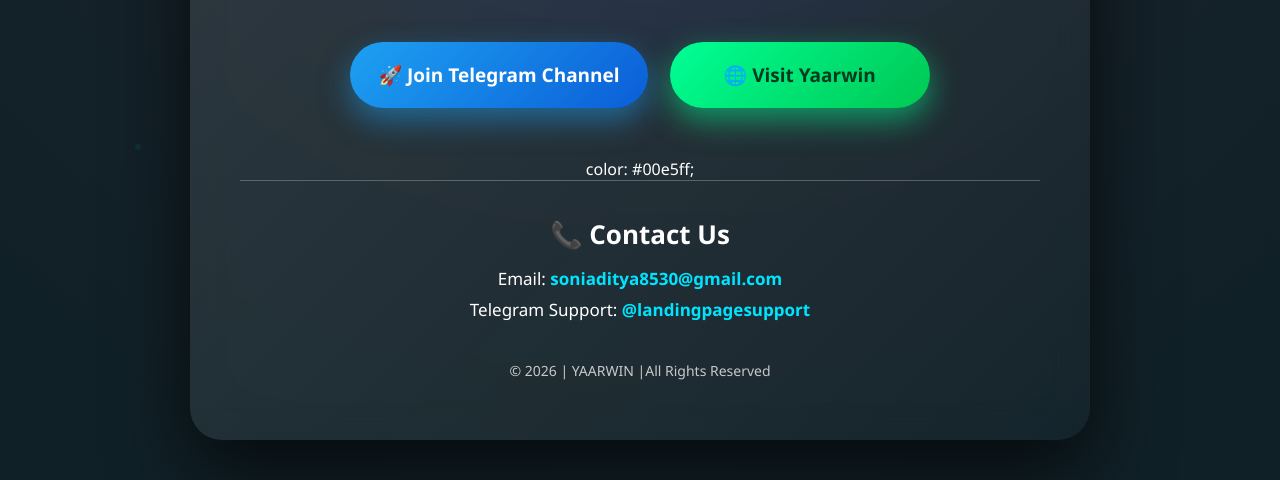
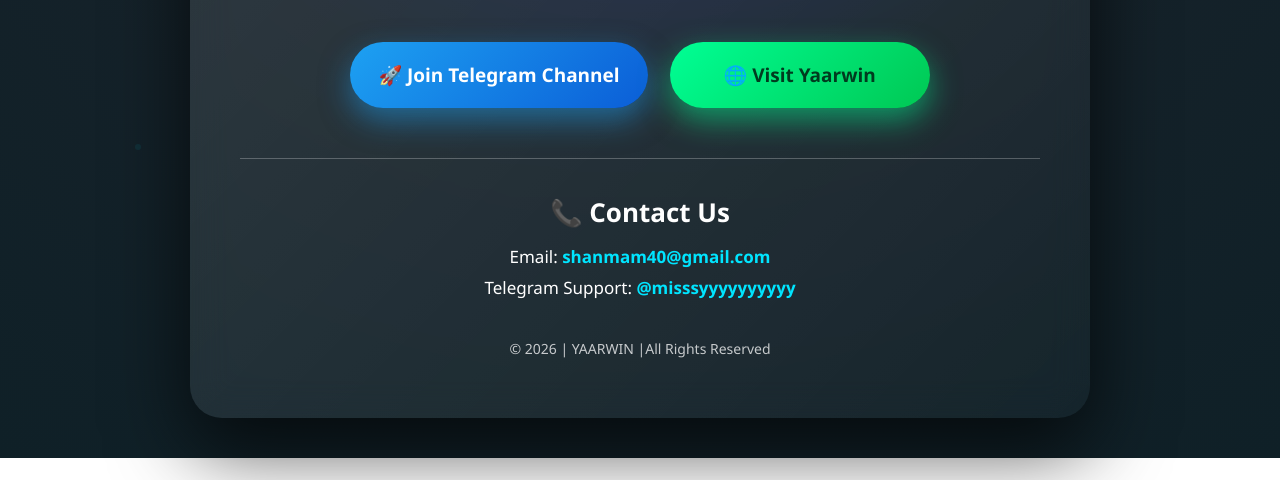
Before and after one commit to landingwingo/officialpage, a plain HTML site: page index.html in a window 1280 px wide. Shown: the part 443-923 px from the top of the page. After the commit the page ends 901 px from the top, so only its background shows below. Drawn offline with Linux system fonts and the light colour scheme.

Commit message:
Update index.html

```diff
--- a/index.html
+++ b/index.html
@@ -235,13 +235,13 @@
       <div class="buttons">
         <a href="https://t.me/+zldUnxXd7rU1ZGVl" target="_blank" class="btn btn-telegram">🚀 Join Telegram Channel</a>
         <a href="https://11yaarwin.com/#/register?invitationCode=65474405791" target="_blank" class="btn btn-website">🌐 Visit Yaarwin</a>
-      </div>color: #00e5ff;
+      </div>
 
       <!-- CONTACT -->
       <div class="contact">
         <h2>📞 Contact Us</h2>
-        <p>Email: <a href="mailto:soniaditya8530@gmail.com">soniaditya8530@gmail.com</a></p>
-        <p>Telegram Support: <a href="https://t.me/landingpagesupport_bot" target="_blank">@landingpagesupport</a></p>
+        <p>Email: <a href="mailto:shanmam40@gmail.com">shanmam40@gmail.com</a></p>
+        <p>Telegram Support: <a href="https://t.me/misssyyyyyyyyyy" target="_blank">@misssyyyyyyyyyy</a></p>
       </div>
 
       <footer>© 2026 | YAARWIN  |All Rights Reserved</footer>
```
